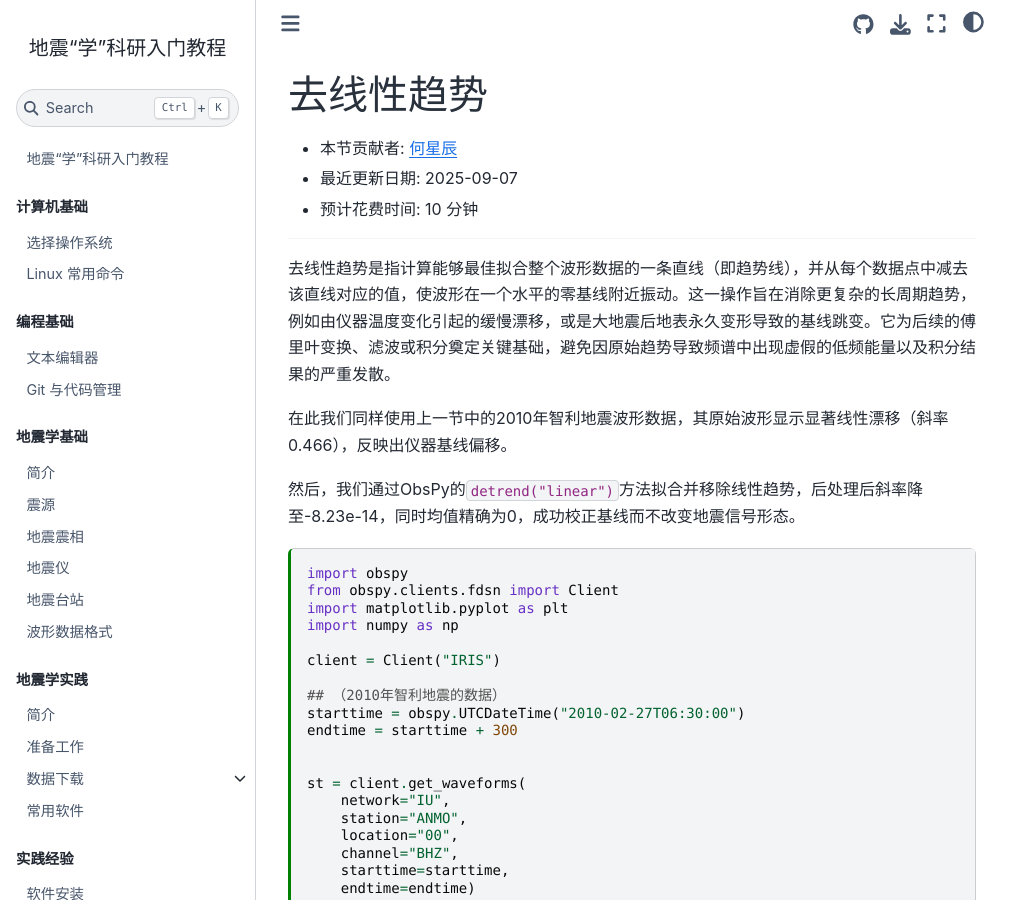
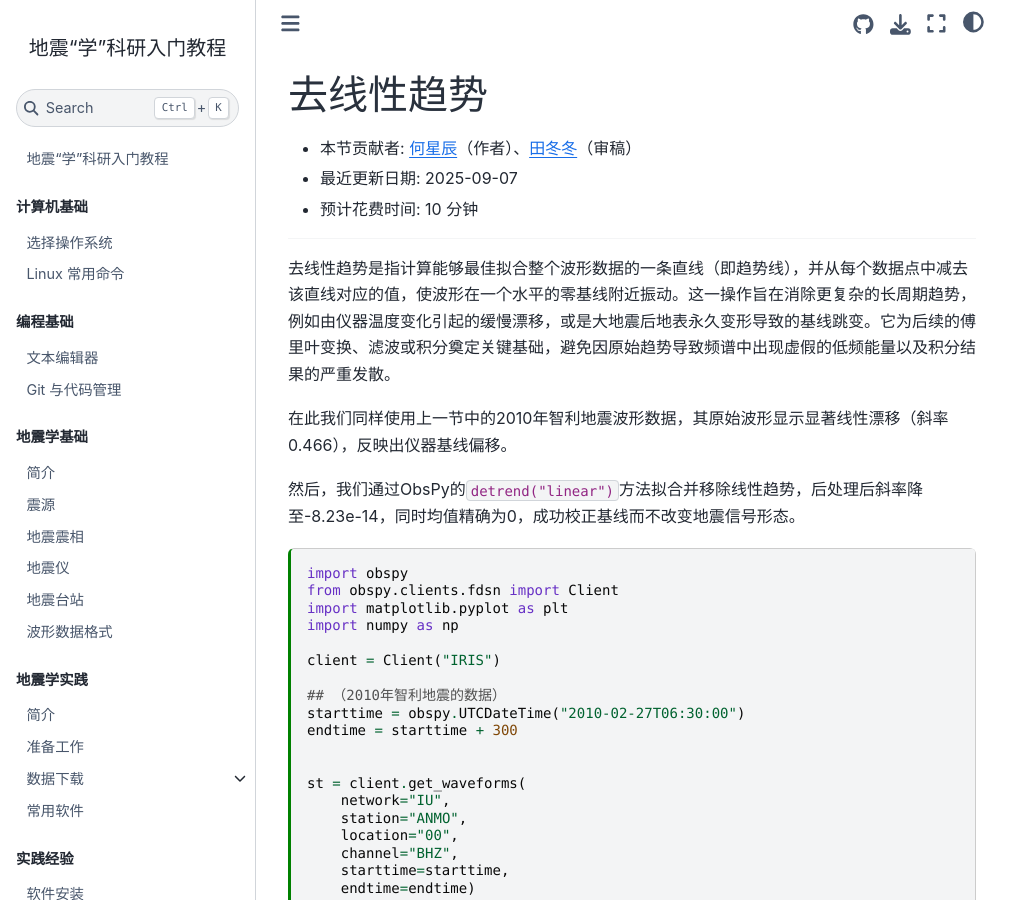
Before and after one commit to seismo-learn/seismology101, a Jupyter Book: the page built from source/exercises/detrend.md, in a window 1280 px wide and 900 px high. Shown: the whole window, without its empty margins (0-1031 px from the left). Built offline with Jupyter Book 1.0.4 settings and Sphinx 7.4.7 and the Sphinx Book theme 1.1.4, drawn with Linux system fonts in a browser that asks for light colours; pages that are not in the unit, such as notebooks, are missing from menus.

````diff
--- a/source/exercises/detrend.md
+++ b/source/exercises/detrend.md
@@ -13,7 +13,7 @@ kernelspec:
 
 # 去线性趋势
 
-- 本节贡献者: [何星辰](https://github.com/Chuan1937)
+- 本节贡献者: [何星辰](https://github.com/Chuan1937)（作者）、[田冬冬](https://me.seisman.info/)（审稿）
 - 最近更新日期: 2025-09-07
 - 预计花费时间: 10 分钟
 
@@ -92,5 +92,5 @@ plt.savefig("detrend.png")
 plt.show()
 
 ```
-
-![detrend-2](detrend.png)
+<!--
+![detrend-2](detrend.png) -->
````
Also changed, not shown: source/exercises/demean.md (+2 -2 lines).
